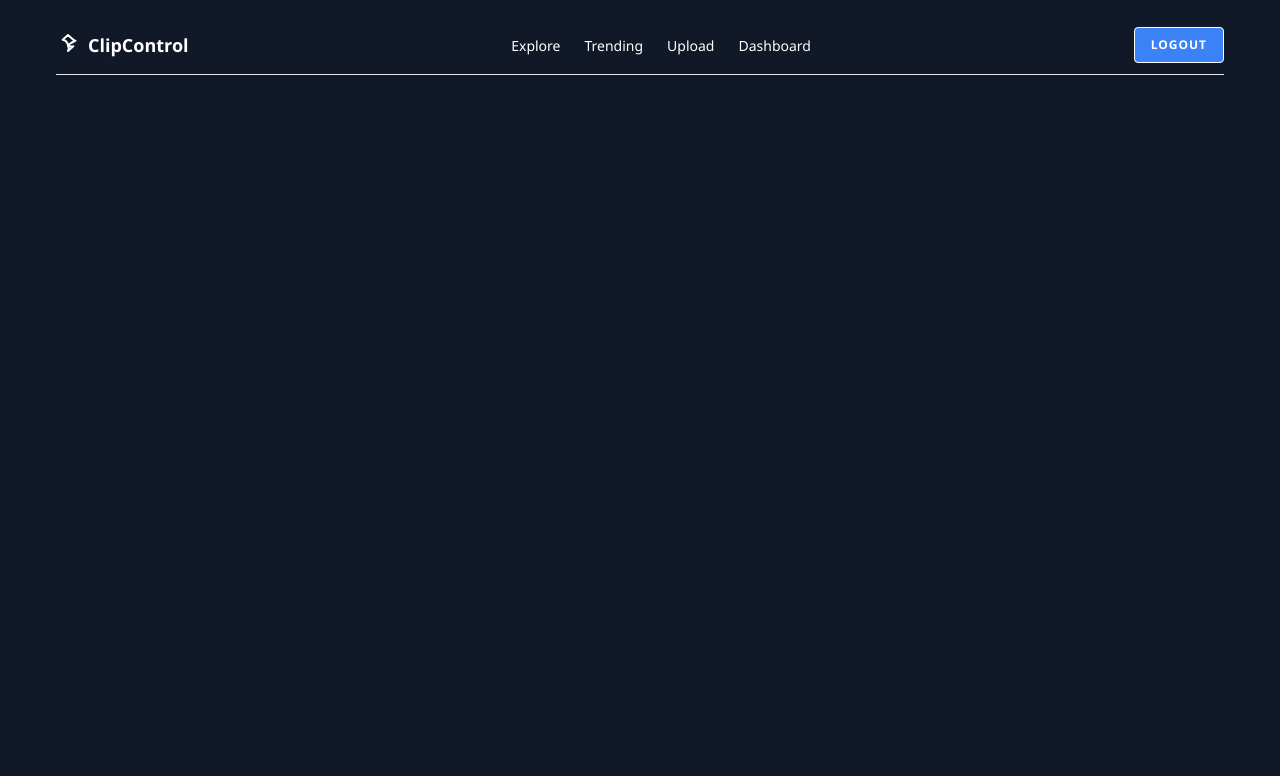
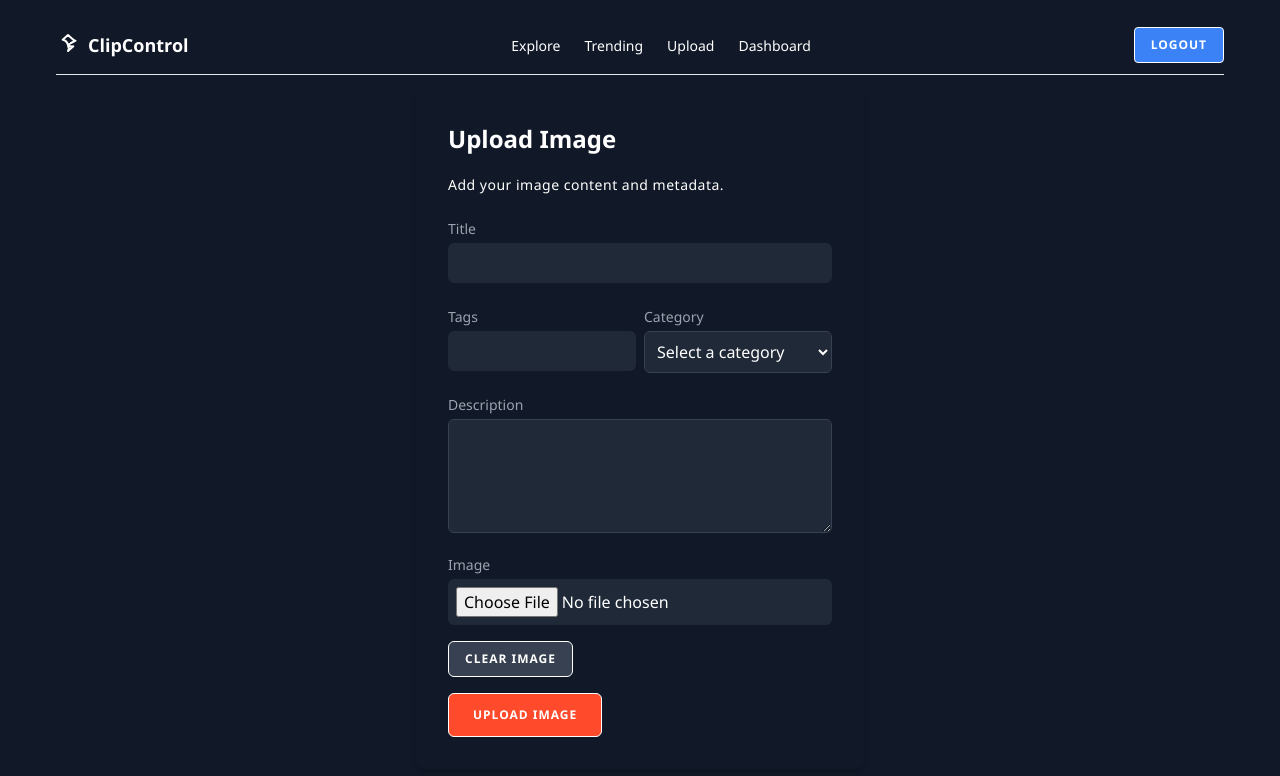
Before and after one commit to utkarrshhh/clip-control-frontend, a React (Vite) app: page /editorUpload in a window 1280 px wide. Shown: the top 776 px of the page. Built offline with nearby package versions, Linux system fonts and the light colour scheme; sample sign-in values are in the browser's storage.

Commit message:
routing for the editor upload image and signin issue fixed

```diff
--- a/src/App.jsx
+++ b/src/App.jsx
@@ -10,6 +10,7 @@ import Navbar from "./Components/Navbar";
 import { LoginProvider } from "./Context/LoginContext";
 import { ImageDetailsProvider } from "./Context/ImageDetailsContext";
 import { UserProvider } from "./Context/UserContext";
+import EditorUpload from "./Components/Upload/EditorUpload";
 
 function App() {
   return (
@@ -27,6 +28,7 @@ function App() {
               <Route path="/dashboard" element={<DashBoard />} />
               <Route path="/explore" element={<Explore />} />
               <Route path="/image/:id" element={<ImageDetail />} />
+              <Route path="/editorUpload" element={<EditorUpload />} />
             </Routes>
           </UserProvider>
         </ImageDetailsProvider>
--- a/src/Components/DashBoard/ImageDetails.jsx
+++ b/src/Components/DashBoard/ImageDetails.jsx
@@ -78,14 +78,15 @@ const ImageDetail = () => {
             >
               Download
             </button>
-            {localStorage.getItem("role") === "editor" && (
+            {
+              /* {localStorage.getItem("role") === "editor" &&  */
               <button
                 onClick={handleEdit}
                 className="bg-green-500 text-white font-bold py-2 px-4 rounded shadow-lg hover:bg-green-700 hover:shadow-xl transition-all duration-300"
               >
-                <Link to="/"> Upload Edited Image </Link>
+                <Link to="/editorUpload"> Upload Edited Image </Link>
               </button>
-            )}
+            }
           </div>
         </div>
         <div
--- /dev/null
+++ b/src/Components/Upload/EditorUpload.jsx
@@ -0,0 +1,221 @@
+import React, { useContext, useEffect, useState } from "react";
+import { useNavigate, Link, useParams } from "react-router-dom";
+import Navbar from "../Navbar";
+import { LoginContext } from "../../Context/LoginContext";
+import { UserContext } from "../../Context/UserContext";
+function EditorUpload() {
+  const token2 = useContext(LoginContext);
+  const user = useContext(UserContext);
+  const navigate = useNavigate();
+  const [title, setTitle] = useState("");
+  const [tags, setTags] = useState("");
+  const [category, setCategory] = useState("");
+  const [description, setDescription] = useState("");
+  const [imageFile, setImageFile] = useState(null);
+  const [imageURL, setImageURL] = useState("https://placehold.co/600x400.png");
+
+  const handleTitleChange = (event) => setTitle(event.target.value);
+  const handleTagsChange = (event) => setTags(event.target.value);
+  const handleCategoryChange = (event) => setCategory(event.target.value);
+  const handleDescriptionChange = (event) => setDescription(event.target.value);
+  const handleImageChange = (event) => {
+    const file = event.target.files[0];
+    setImageFile(file);
+    setImageURL(URL.createObjectURL(file));
+  };
+  const handleClearImage = () => {
+    setImageFile(null);
+    setImageURL("https://placehold.co/600x400.png");
+  };
+
+  useEffect(() => {
+    const token = localStorage.getItem("token");
+    if (!token) {
+      navigate("/signIn");
+    }
+    // console.log(token2.token.token);
+    // console.log(user.user.name);
+  }, [navigate]);
+
+  const token = localStorage.getItem("token");
+
+  if (!token) {
+    return null;
+  }
+
+  const handleImageSubmit = async (e) => {
+    e.preventDefault();
+    const token = localStorage.getItem("token");
+    if (!token) {
+      navigate("/signIn");
+      return;
+    }
+    const role = localStorage.getItem("role");
+    let id = "";
+    for (let i = 0; i < localStorage.length; i++) {
+      const key = localStorage.key(i);
+
+      // Check if the key starts with "image"
+      if (key.startsWith("image")) {
+        id = localStorage.getItem(key);
+        id = JSON.parse(id)._id;
+        console.log(`Key: ${key}, Value: ${id}`);
+
+        // If you only need the first matching item, you can break the loop
+        // break;
+      }
+    }
+    let userId = localStorage.getItem("userInfo");
+    userId = JSON.parse(userId).id;
+    console.log(userId);
+    // const user = localStorage.getItem("user");
+    const formData = new FormData();
+    formData.append("image", imageFile);
+    formData.append("title", title);
+    formData.append("tags", tags);
+    formData.append("category", category);
+    formData.append("description", description);
+    formData.append("role", role);
+    formData.append("imageId", id);
+    formData.append("userId", userId);
+
+    try {
+      const response = await fetch("http://localhost:5000/api/uploadEdited", {
+        method: "POST",
+        headers: {
+          Authorization: `Bearer ${token}`,
+        },
+        body: formData,
+      });
+
+      const result = await response.json();
+      console.log(result);
+      if (result.success) {
+        alert("Image uploaded successfully!");
+        // handleClearImage();
+        navigate("/");
+      } else {
+        alert("Failed to upload image! Try again.");
+      }
+    } catch (error) {
+      console.error(error);
+    }
+  };
+
+  return (
+    <>
+      {/* <Navbar /> */}
+      <div className="bg-gray-900 text-white p-8 rounded-lg shadow-md max-w-md mx-auto">
+        <h1 className="text-2xl font-bold mb-4">Upload Image</h1>
+        <p className="mb-6">Add your image content and metadata.</p>
+        <div className="mb-4">
+          <label
+            htmlFor="title"
+            className="block text-sm font-medium text-gray-400"
+          >
+            Title
+          </label>
+          <input
+            type="text"
+            id="title"
+            value={title}
+            onChange={handleTitleChange}
+            className="mt-1 p-2 w-full rounded-md bg-gray-800 border border-gray-700 focus:ring-2 focus:ring-E68369 focus:outline-none"
+          />
+        </div>
+        <div className="mb-4">
+          <div className="flex justify-between">
+            <div className="w-1/2 mr-2">
+              <label
+                htmlFor="tags"
+                className="block text-sm font-medium text-gray-400"
+              >
+                Tags
+              </label>
+              <input
+                type="text"
+                id="tags"
+                value={tags}
+                onChange={handleTagsChange}
+                className="mt-1 p-2 w-full rounded-md bg-gray-800 border border-gray-700 focus:ring-2 focus:ring-E68369 focus:outline-none"
+              />
+            </div>
+            <div className="w-1/2">
+              <label
+                htmlFor="category"
+                className="block text-sm font-medium text-gray-400"
+              >
+                Category
+              </label>
+              <select
+                id="category"
+                value={category}
+                onChange={handleCategoryChange}
+                className="mt-1 p-2 w-full rounded-md bg-gray-800 border border-gray-700 focus:ring-2 focus:ring-E68369 focus:outline-none"
+              >
+                <option value="">Select a category</option>
+                <option value="nature">Nature</option>
+                <option value="technology">Technology</option>
+                <option value="people">People</option>
+              </select>
+            </div>
+          </div>
+        </div>
+        <div className="mb-4">
+          <label
+            htmlFor="description"
+            className="block text-sm font-medium text-gray-400"
+          >
+            Description
+          </label>
+          <textarea
+            id="description"
+            value={description}
+            onChange={handleDescriptionChange}
+            className="mt-1 p-2 w-full rounded-md bg-gray-800 border border-gray-700 focus:ring-2 focus:ring-E68369 focus:outline-none"
+            rows="4"
+          ></textarea>
+        </div>
+        <div className="mb-4">
+          <label
+            htmlFor="image"
+            className="block text-sm font-medium text-gray-400"
+          >
+            Image
+          </label>
+          <input
+            type="file"
+            id="image"
+            onChange={handleImageChange}
+            className="mt-1 p-2 w-full rounded-md bg-gray-800 border border-gray-700 focus:ring-2 focus:ring-E68369 focus:outline-none"
+          />
+          <button
+            id="clear-image"
+            onClick={handleClearImage}
+            className="mt-2 px-4 py-2 rounded-md bg-gray-700 hover:bg-gray-600 focus:outline-none focus:ring-2 focus:ring-E68369"
+          >
+            Clear Image
+          </button>
+        </div>
+        {imageFile && (
+          <div className="relative w-full h-48 rounded-md overflow-hidden mb-4">
+            <img
+              id="image-preview"
+              className="w-full h-full object-cover"
+              src={imageURL}
+              alt="Selected"
+            />
+          </div>
+        )}
+        <button
+          onClick={handleImageSubmit}
+          className="px-6 py-3 rounded-md bg-E68369 hover:bg-ECCEAE focus:outline-none focus:ring-2 focus:ring-E68369"
+        >
+          Upload Image
+        </button>
+      </div>
+    </>
+  );
+}
+
+export default EditorUpload;
```
Also changed, not shown: src/Components/Signin.jsx (+32 -35 lines).
